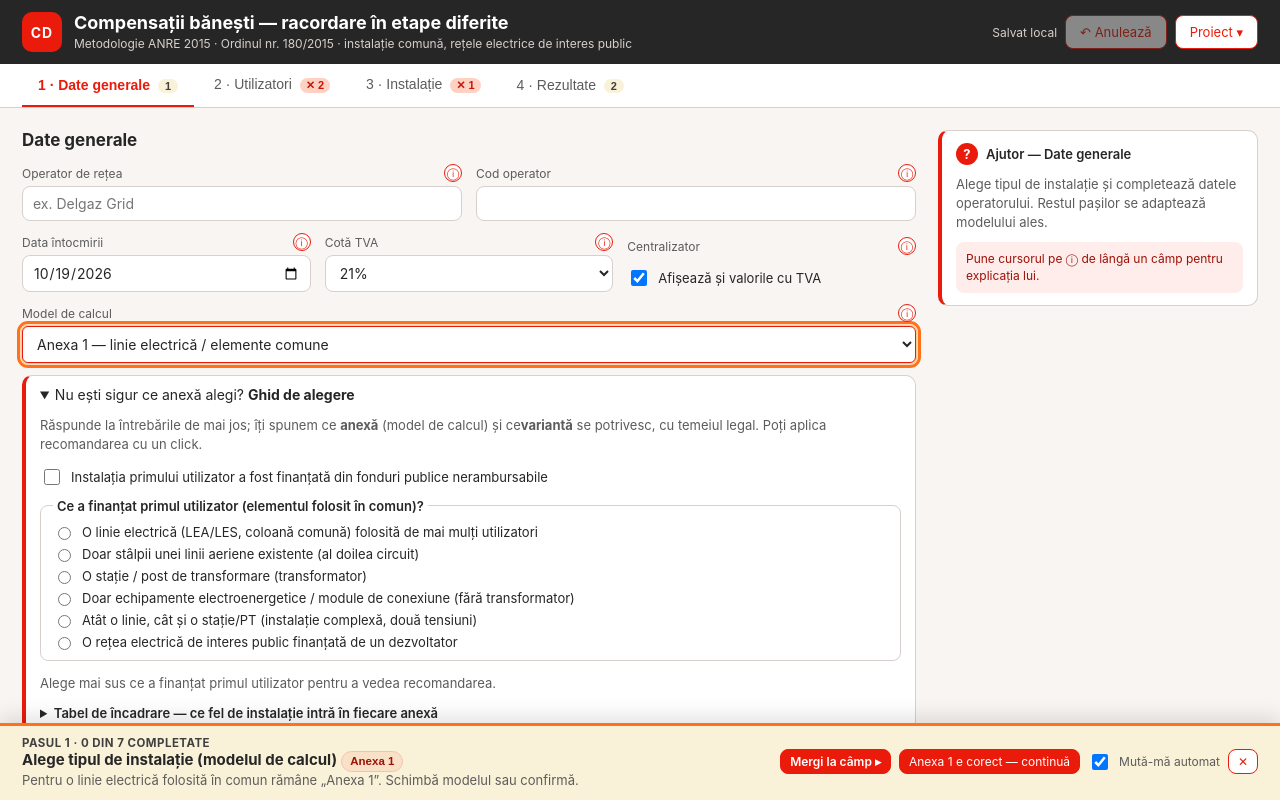
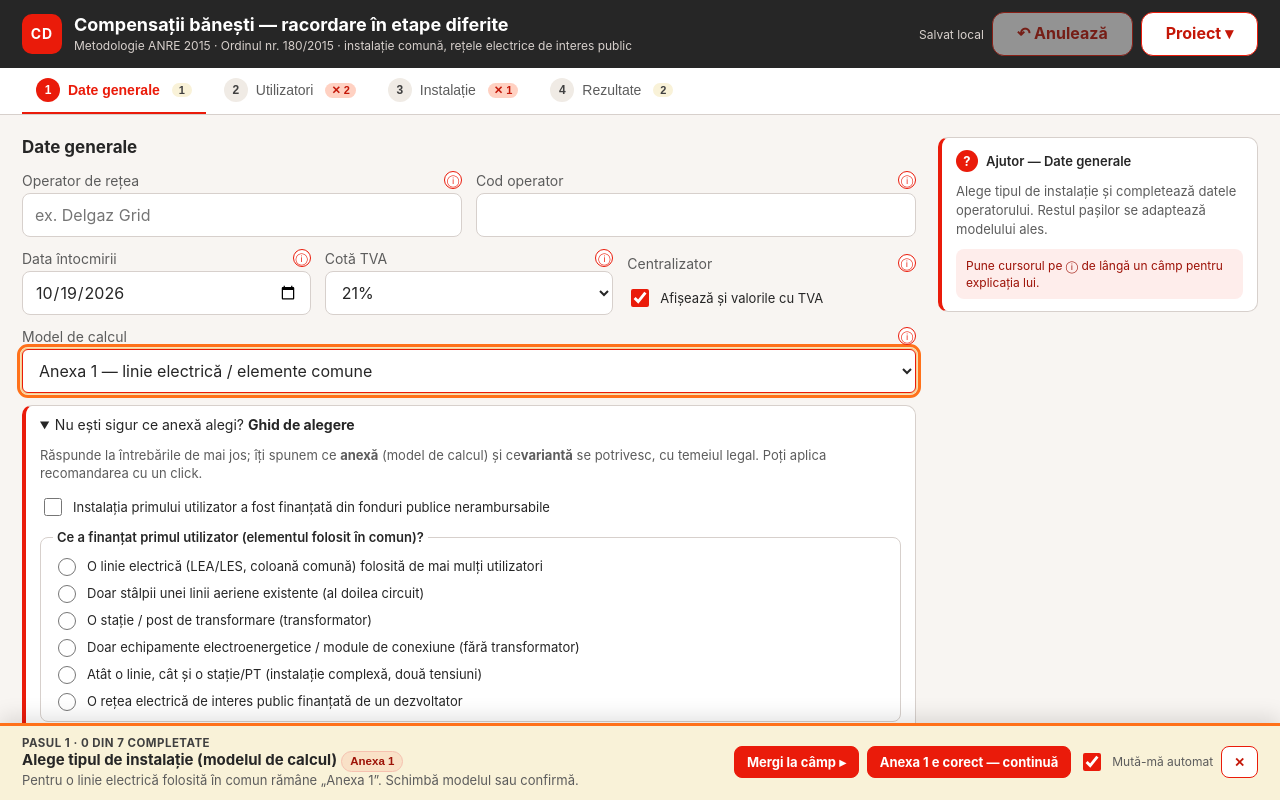
Before and after one commit to WarezNT/comp-degr, a website: page index.html in a window 1280 px wide. Both pictures are taken after a click on the button "Proiect nou — cu ghid pas cu pas". Shown: the top 800 px of the page. Drawn offline with Linux system fonts and the light colour scheme.

Commit message:
2a: aliniere vizuala componente (Button, campuri, pasi) la E.ON UI-Kit

```diff
--- a/css/styles.css
+++ b/css/styles.css
@@ -111,10 +111,16 @@ details.menu > summary::-webkit-details-marker { display: none; }
   position: sticky; top: 0; z-index: 10; overflow-x: auto;
 }
 .tabs button {
-  background: none; border: none; padding: 12px 16px; font-size: 14px; color: var(--muted);
-  cursor: pointer; border-bottom: 2px solid transparent; white-space: nowrap;
+  display: inline-flex; align-items: center; gap: 8px; background: none; border: none; padding: 10px 14px;
+  font-size: 14px; color: var(--muted); cursor: pointer; border-bottom: 2px solid transparent; white-space: nowrap;
 }
-.tabs button.active { color: var(--accent); border-bottom-color: var(--accent); font-weight: 600; }
+.tabs button.active { color: var(--accent); border-bottom-color: var(--accent); font-weight: 700; }
+.tabs .stepno {
+  display: inline-grid; place-items: center; flex: none; width: 24px; height: 24px; border-radius: 50%;
+  background: var(--eon-grey200); color: var(--eon-grey800); font-weight: 700; font-size: 12px;
+}
+.tabs button.active .stepno { background: var(--accent); color: #fff; }
+.tabs button:not(.active):has(.tabst.ok) .stepno { background: var(--eon-grey900); color: #fff; }
 .tabst { display: inline-block; min-width: 20px; padding: 1px 6px; margin-left: 4px; border-radius: 20px; font-size: 11px; font-weight: 700; text-align: center; }
 .tabst.ok { background: var(--ok-soft); color: var(--ok); }
 .tabst.todo { background: var(--warn-soft); color: var(--warn-ink); }
@@ -158,16 +164,16 @@ details.menu > summary::-webkit-details-marker { display: none; }
 .card-head > input[type="text"] { flex: 1; min-width: 160px; font-weight: 600; }
 
 .field { display: grid; grid-template-columns: minmax(0, 1fr) auto; align-items: center; gap: 4px 6px; margin-bottom: 12px; min-width: 0; }
-.field > label { grid-column: 1; grid-row: 1; font-size: 12px; color: var(--muted); }
+.field > label { grid-column: 1; grid-row: 1; font-size: 14px; color: var(--eon-grey700); }
 .field > details.info { grid-column: 2; grid-row: 1; }
 .field > .control { grid-column: 1 / -1; grid-row: 2; min-width: 0; display: flex; flex-direction: column; gap: 4px; }
 .field > .hint { grid-column: 1 / -1; grid-row: 3; }
-input, select {
-  padding: 8px 10px; border: 1px solid var(--line); border-radius: 8px; font-size: 14px;
-  background: #fff; color: var(--ink); min-width: 0; max-width: 100%; font-family: inherit;
+input, select, textarea {
+  padding: 10px 12px; border: 1px solid var(--eon-grey300); border-radius: 8px; font-size: 16px;
+  background: #fff; color: var(--ink); min-width: 0; max-width: 100%; font-family: inherit; min-height: 44px;
 }
-input:focus, select:focus { outline: 2px solid var(--accent-soft); border-color: var(--accent); }
-input[type="checkbox"] { width: 16px; height: 16px; padding: 0; }
+input:focus, select:focus, textarea:focus { outline: none; border-color: var(--accent); box-shadow: 0 0 0 3px var(--accent-soft); }
+input[type="checkbox"], input[type="radio"] { width: 18px; height: 18px; min-height: 0; padding: 0; accent-color: var(--accent); }
 input.invalid, input[aria-invalid="true"] { border-color: var(--bad); background: var(--bad-soft); }
 input:disabled { background: var(--eon-grey100); color: var(--muted); }
 
@@ -211,21 +217,25 @@ details.info[open] > summary { background: var(--accent); color: #fff; }
 }
 .ref:hover { background: rgba(234,27,10,0.14); }
 
-/* --- butoane --- */
+/* --- butoane (aliniate la E.ON UI-Kit: înălțime, rază, tipografie) --- */
 .btn {
-  border: 1px solid var(--accent); background: var(--accent); color: #fff; padding: 8px 14px; border-radius: 8px;
-  cursor: pointer; font-size: 13px; font-family: inherit; display: inline-block;
+  border: 1px solid var(--accent); background: var(--accent); color: #fff;
+  padding: 0 24px; min-height: 44px; border-radius: 12px; cursor: pointer; font-size: 16px; font-weight: 700;
+  font-family: inherit; display: inline-flex; align-items: center; justify-content: center; gap: 8px; line-height: 1.1;
 }
-.btn:hover { filter: brightness(1.08); }
-.btn.ghost { background: #fff; color: var(--accent); }
-.btn.primary { padding: 10px 18px; font-weight: 600; }
-.btn.big { padding: 14px 20px; font-size: 15px; text-align: center; }
-.btn.tiny { padding: 4px 9px; font-size: 12px; }
+.btn:hover { background: var(--eon-red600); border-color: var(--eon-red600); }
+.btn:active { background: var(--eon-red700); border-color: var(--eon-red700); }
+.btn.ghost { background: #fff; color: var(--accent-dark); border-color: var(--accent); }
+.btn.ghost:hover { background: var(--accent-soft); }
+.btn.primary { min-height: 48px; padding: 0 32px; border-radius: 14px; font-size: 18px; }
+.btn.big { min-height: 56px; padding: 0 28px; font-size: 18px; text-align: center; }
+.btn.tiny { min-height: 32px; padding: 0 12px; border-radius: 8px; font-size: 13px; font-weight: 700; }
 .btn.danger { background: #fff; color: var(--bad); border-color: var(--eon-system-error-light); }
+.btn.danger:hover { background: var(--bad-soft); border-color: var(--bad); }
 .btn.file { position: relative; overflow: hidden; }
-.btn:disabled { opacity: .45; cursor: not-allowed; filter: none; }
-.linkish { border: none; background: none; color: var(--accent); cursor: pointer; font-size: 12px; padding: 0; text-decoration: underline; font-family: inherit; }
-button:focus-visible, summary:focus-visible, [tabindex]:focus-visible, .ref:focus-visible { outline: 2px solid var(--accent); outline-offset: 2px; }
+.btn:disabled { opacity: .5; cursor: not-allowed; }
+.linkish { border: none; background: none; color: var(--accent-dark); cursor: pointer; font-size: 12px; padding: 0; text-decoration: underline; font-family: inherit; font-weight: 600; }
+button:focus-visible, summary:focus-visible, [tabindex]:focus-visible, .ref:focus-visible { outline: 2px solid var(--eon-system-highlight); outline-offset: 2px; }
 
 .badge { display: inline-block; padding: 3px 8px; border-radius: 20px; font-size: 12px; font-weight: 600; }
 .badge.ok { background: var(--ok-soft); color: var(--ok); }
@@ -237,7 +247,7 @@ table.grid { width: 100%; border-collapse: collapse; background: #fff; }
 table.grid th, table.grid td { border: 1px solid var(--line); padding: 7px 9px; text-align: left; vertical-align: top; }
 table.grid th { background: var(--eon-grey100); font-size: 12px; color: var(--eon-grey700); }
 table.grid td.num, table.grid th.num, .num { text-align: right; font-variant-numeric: tabular-nums; }
-table.grid input:not([type="checkbox"]), table.grid select { width: 100%; }
+table.grid input:not([type="checkbox"]), table.grid select { width: 100%; min-height: 34px; font-size: 14px; padding: 5px 8px; }
 table.grid tfoot td { background: var(--eon-grey100); font-weight: 600; }
 td.center, th.center { text-align: center; }
 tr.subrow td { background: var(--eon-grey100); }
--- a/js/ui/app.js
+++ b/js/ui/app.js
@@ -63,7 +63,9 @@
           : (s.todo ? html`<span class="tabst todo" title=${s.todo + ' pași de completat'}>${s.todo}</span>`
           : html`<span class="tabst ok" title="Completat">✓</span>`);
         return html`<button type="button" role="tab" id=${'tab-' + t[0]} aria-selected=${on} aria-controls="panel"
-          data-action="tab" data-tab=${t[0]} class=${on ? 'active' : ''} onClick=${function () { store.setTab(t[0]); }}>${t[1]} ${mark}</button>`;
+          data-action="tab" data-tab=${t[0]} class=${on ? 'active' : ''} onClick=${function () { store.setTab(t[0]); }}>
+          <span class="stepno" aria-hidden="true">${t[1].split(' · ')[0]}</span>
+          <span class="steplabel">${t[1].split(' · ')[1] || t[1]}</span> ${mark}</button>`;
       })}
     </nav>`;
   }
```
Also changed, not shown: README.md.
